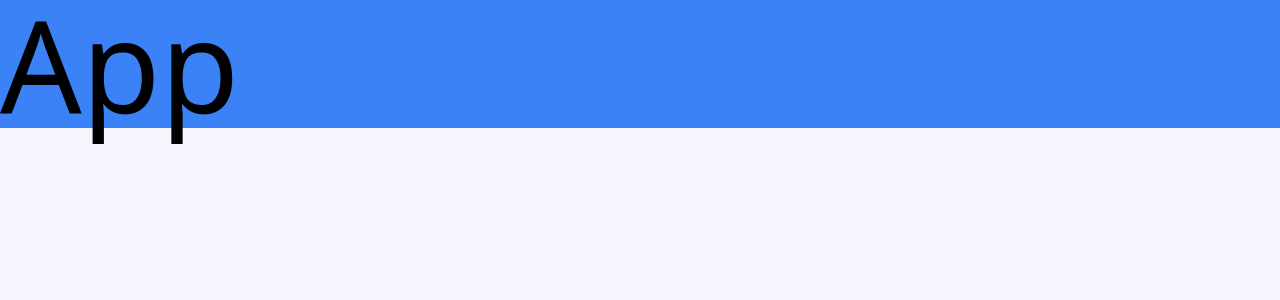
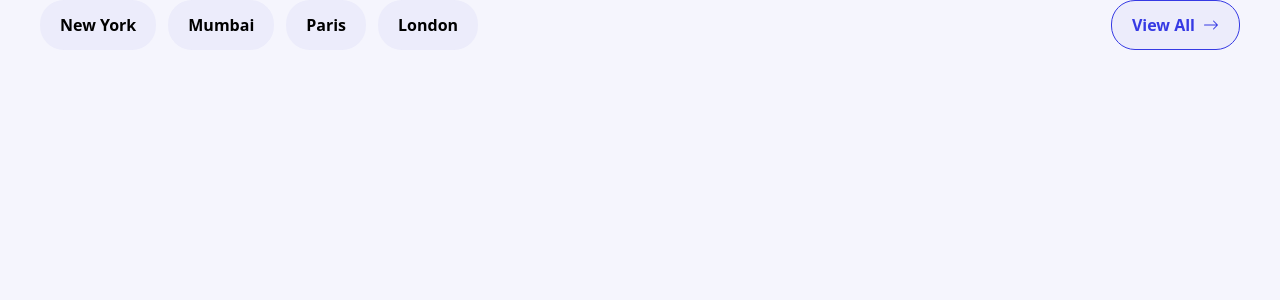
Before and after one commit to HabibMollah/react-assignment-2, a React (Vite) app: page / in a window 1280 px wide. Shown: the top 300 px of the page. Built offline with nearby package versions, Linux system fonts and the light colour scheme.

Commit message:
create menubar

```diff
--- a/src/App.tsx
+++ b/src/App.tsx
@@ -1,3 +1,9 @@
+import MenuBar from "./components/MenuBar";
+
 export default function App() {
-  return <div className="bg-blue-500 text-9xl">App</div>;
+  return (
+    <>
+      <MenuBar />
+    </>
+  );
 }
--- /dev/null
+++ b/src/components/MenuBar.tsx
@@ -0,0 +1,23 @@
+import { cities } from "../services/citiesExtractor";
+import { BsArrowRight } from "react-icons/bs";
+
+export default function MenuBar() {
+  return (
+    <nav className="mx-auto flex max-w-[1200px] justify-between">
+      <div className="flex gap-3">
+        {cities.map((city) => (
+          <button className="rounded-3xl bg-accent px-5 py-3 font-bold">
+            {city}
+          </button>
+        ))}
+      </div>
+
+      <div>
+        <button className="flex items-center gap-2 rounded-3xl border border-primary bg-accent px-5 py-3 font-bold !text-primary">
+          View All
+          <BsArrowRight />
+        </button>
+      </div>
+    </nav>
+  );
+}
```
